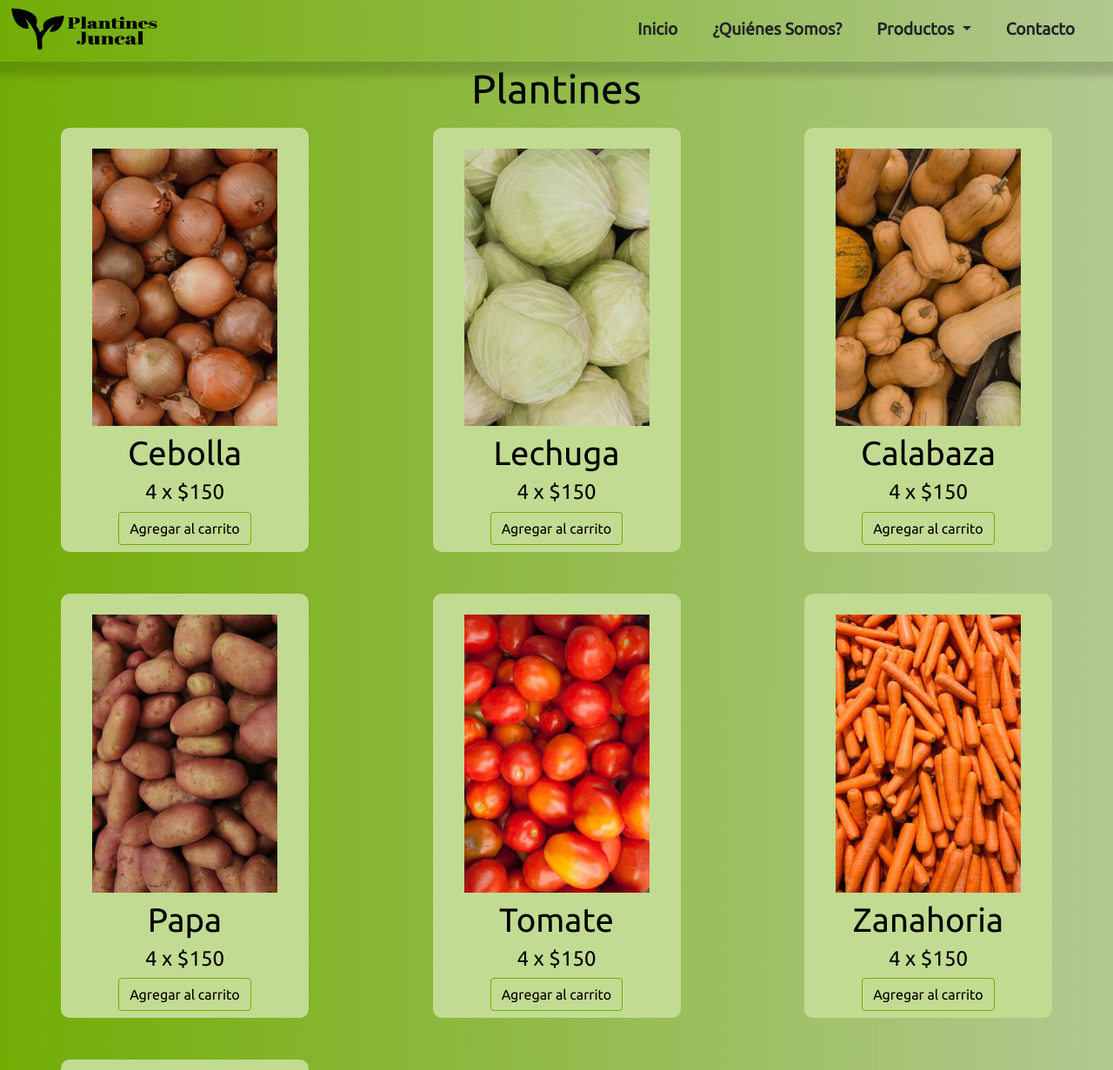
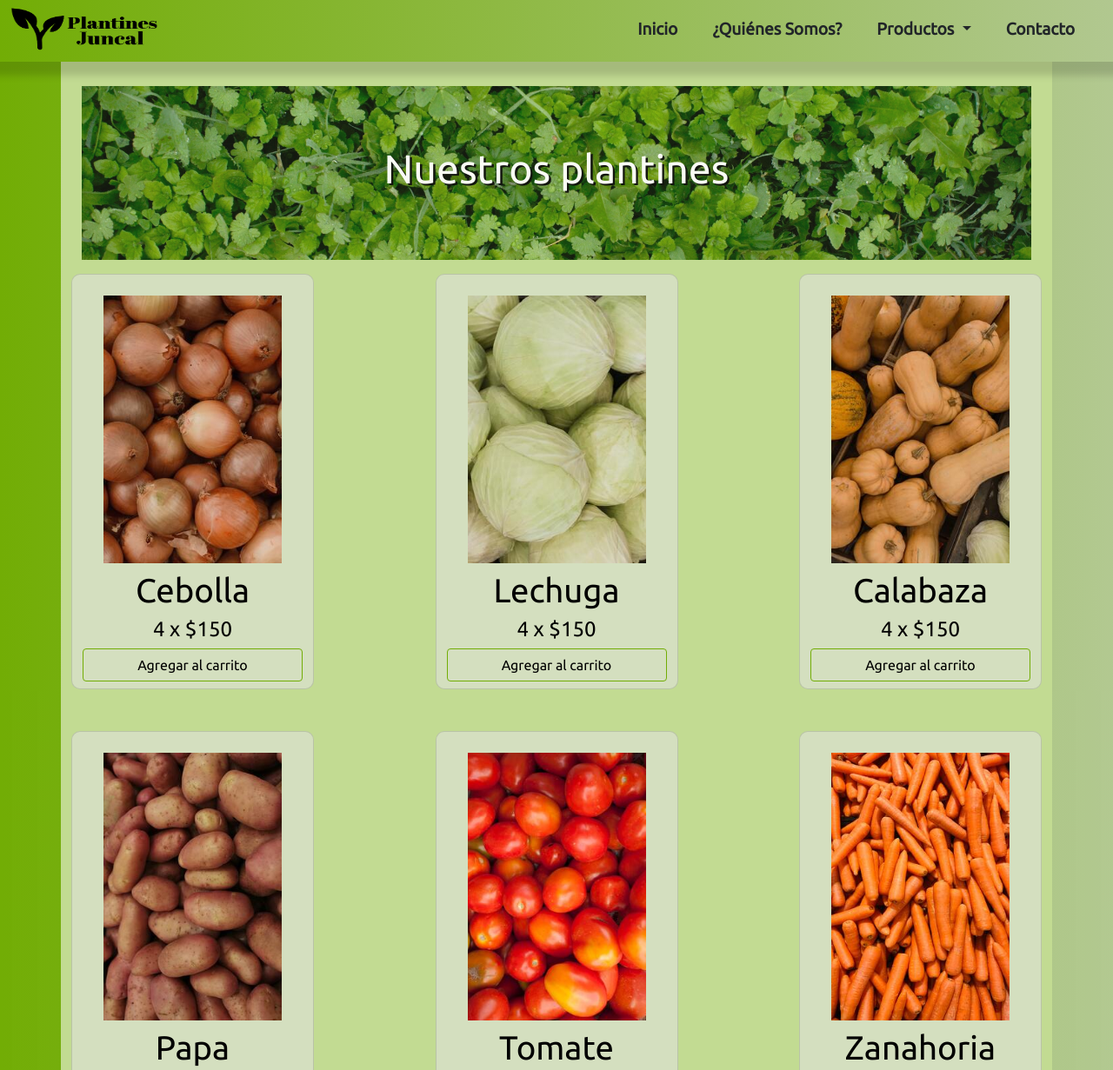
Before and after one commit to TomasDiStefano/Plantines-Juncal, a website: page productos/plantines/index.html in a window 1280 px wide. Shown: the part 5-1236 px from the top of the page at 87% size. Drawn offline with nearby package versions, Linux system fonts and the light colour scheme.

Commit message:
Agregado imagenes en producto

```diff
--- a/productos/plantines/index.html
+++ b/productos/plantines/index.html
@@ -66,23 +66,28 @@
         </nav>
     </header>
 
-    <section class="container">
-        <h1 class="my-2 py-2 text-center">Plantines</h1>
+    <section class="container bg-section p-4">
+
+        <div class="banner__products d-flex justify-content-center align-items-center my-3">
+          <h1 class="text-center text-white scaling-item banner__products--title py-auto ">
+            Nuestros plantines
+          </h1>
+        </div>
 
         <div class="row justify-content-between text-center">
-            <div class="col-lg-3 bg-section mb-5 scaling-item">
+            <div class="col-lg-3 card mb-5 scaling-item ">
                 <img src="../../imagenes/plantines/pexels-arina-krasnikova-6316533.jpg" class="p-4 pb-2" style="width: 100%;" alt="">
                 <h2>Cebolla</h2>
                 <h4>4 x $150</h4>
                 <a class="btn mb-2 card--button " href="#" role="button">Agregar al carrito</a>
             </div>
-            <div class="col-lg-3  bg-section mb-5 scaling-item" >
+            <div class="col-lg-3  card mb-5 scaling-item" >
                 <img src="../../imagenes/plantines/pexels-arina-krasnikova-6316537.jpg" class="p-4 pb-2" style="width: 100%;" alt="">
                 <h2>Lechuga</h2>
                 <h4>4 x $150</h4>
                 <a class="btn mb-2 card--button " href="#" role="button">Agregar al carrito</a>
             </div>
-            <div class="col-lg-3 bg-section mb-5 scaling-item">
+            <div class="col-lg-3 card mb-5 scaling-item">
                 <img src="../../imagenes/plantines/pexels-arina-krasnikova-6316544.jpg" class="p-4 pb-2" style="width: 100%;" alt="">
                 <h2>Calabaza</h2>
                 <h4>4 x $150</h4>
@@ -90,19 +95,19 @@
             </div>
         </div>
         <div class="row justify-content-between text-center">
-            <div class="col-lg-3 bg-section mb-5 scaling-item">
+            <div class="col-lg-3 card mb-5 scaling-item">
                 <img src="../../imagenes/plantines/pexels-daniel-dan-7543198.jpg" class="p-4 pb-2" style="width: 100%;" alt="">
                 <h2>Papa</h2>
                 <h4>4 x $150</h4>
                 <a class="btn mb-2 card--button " href="#" role="button">Agregar al carrito</a>
             </div>
-            <div class="col-lg-3 bg-section mb-5 scaling-item">
+            <div class="col-lg-3 card mb-5 scaling-item">
                 <img src="../../imagenes/plantines/pexels-jeffry-surianto-8813516.jpg" class="p-4 pb-2" style="width: 100%;" alt="">
                 <h2>Tomate</h2>
                 <h4>4 x $150</h4>
                 <a class="btn mb-2 card--button " href="#" role="button">Agregar al carrito</a>
             </div>
-            <div class="col-lg-3 bg-section mb-5 scaling-item">
+            <div class="col-lg-3 card mb-5 scaling-item">
                 <img src="../../imagenes/plantines/pexels-shanu-azhicode-9741176.jpg" class="p-4 pb-2" style="width: 100%;" alt="">
                 <h2>Zanahoria</h2>
                 <h4>4 x $150</h4>
@@ -110,7 +115,7 @@
             </div>
         </div>
         <div class="row justify-content-between text-center">
-            <div class="col-lg-3 bg-section scaling-item">
+            <div class="col-lg-3 card scaling-item">
                 <img src="../../imagenes/plantines/pexels-valeria-burdyka-3029520.jpg" class="p-4 pb-2" style="width: 100%;" alt="">
                 <h2>Palta</h2>
                 <h4>4 x $150</h4>
--- a/scss/_productos.scss
+++ b/scss/_productos.scss
@@ -1,3 +1,9 @@
+.card{
+    background-color: #e2e2e28e;
+    border-radius: 10px;
+    z-index: 100;
+}
+
 .card--button{
     background: transparent;
     border-color: #72ad05;
@@ -9,3 +15,15 @@
         color: black;
     }
 }
+
+.banner__products{
+  width: 100%;
+  height: 25vh;
+  background-image: url(../imagenes/pexels-javi-moreno-5570942.jpg);
+  background-position: center;
+  background-size: cover;
+  opacity: 0.9;
+  &--title{
+    text-shadow: black 0.15rem 0.15rem;
+  }
+}
```
Also changed, not shown: contacto/index.html (+2 -2 lines), productos/accesorios/index.html (+10 -6 lines), css/style.css, imagenes/pexels-javi-moreno-5570942.jpg (added), 1 other file.
